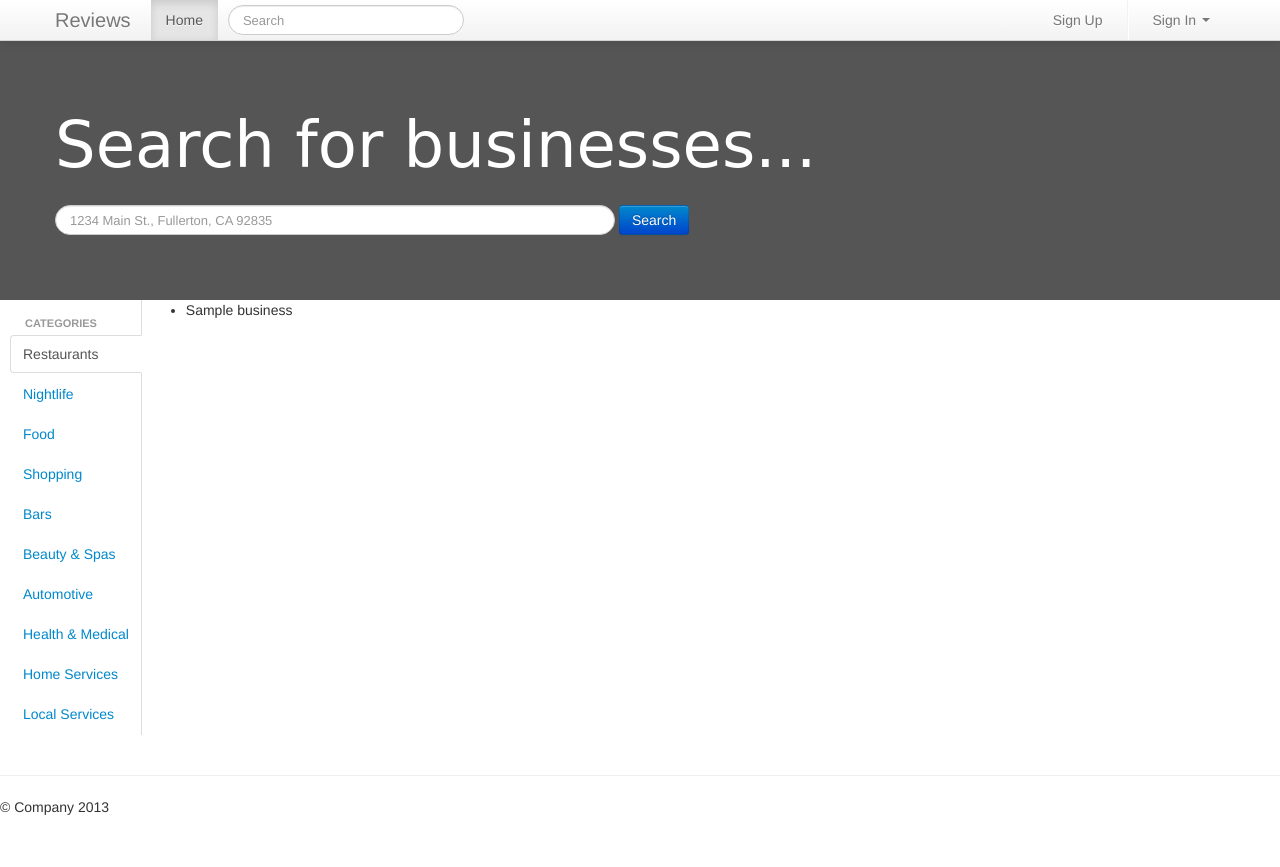
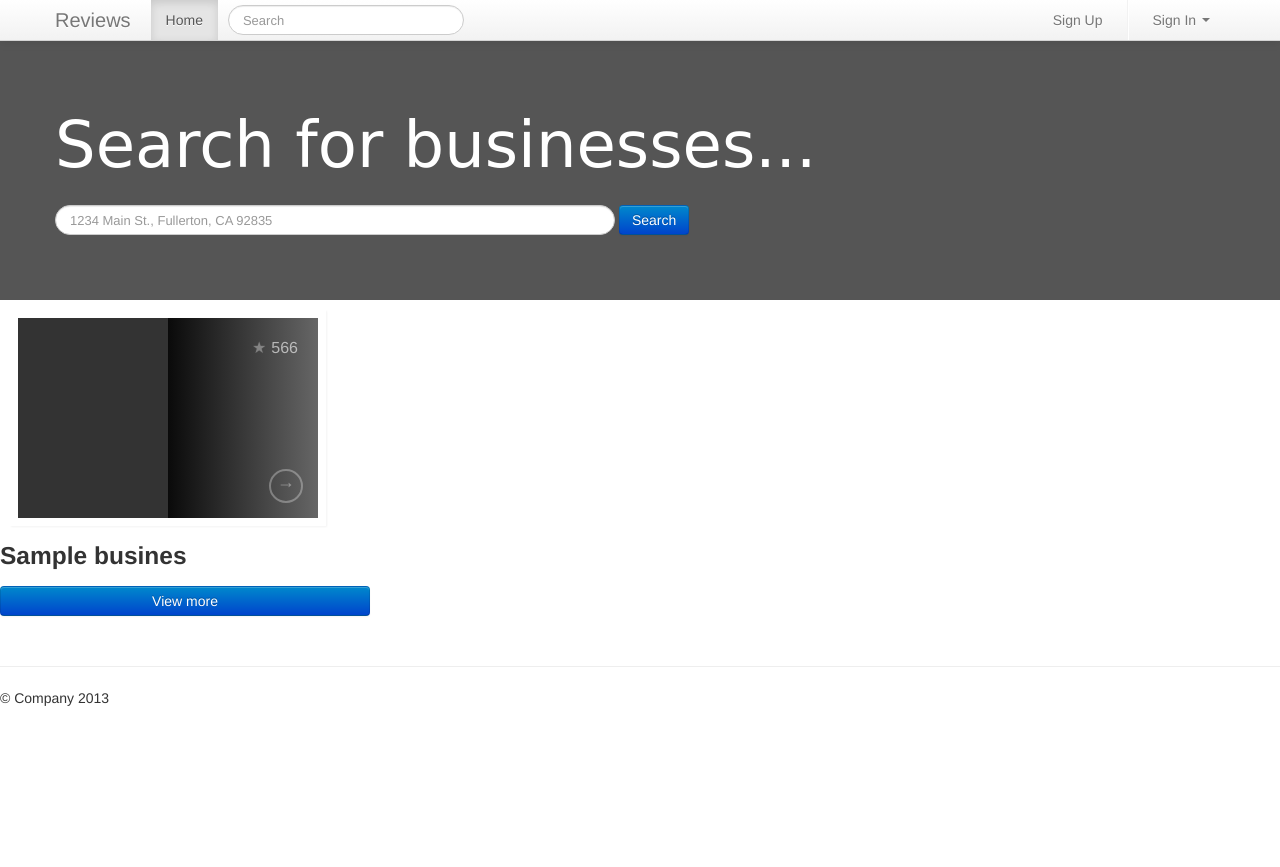
Before and after one commit to CPSC473Team4/corrupted_half, a Django app: template reviews/templates/reviews/index.html in a window 1280 px wide. After the commit the page ends 706 px from the top, so only its background shows below. Run offline with Django 3.2, Linux system fonts and the light colour scheme; the template is opened without the code that fills it: most values are stand-ins (such as "Sample title", 1, 10 or a date in 2020); grey boxes labelled with a size stand in for pictures from a placeholder-image service; parts of the project's set-up code (start-up, migrations or seed data) failed here and were passed over; some libraries are stand-ins or nearby versions.

Commit message:
update the index page

```diff
--- a/corrupted_half/urls.py
+++ b/corrupted_half/urls.py
@@ -34,7 +34,7 @@ urlpatterns = patterns('',
     url(r'^businesses/(?P<pk>\d+)/edit/$', permission_required('business.can_update')(BusinessUpdate.as_view(model=Business, form_class=BusinessForm)), name='business_update'),
     url(r'^businesses/(?P<pk>\d+)/delete/$', permission_required('business.can_delete')(DeleteView.as_view(model=Business)), name='business_delete'),
 
-    url(r'^$', 'reviews.views.category'),
+
 
     (r'^media/(?P<path>.*)$', 'django.views.static.serve', { 'document_root': settings.MEDIA_ROOT }),
 
--- a/reviews/templates/reviews/index.html
+++ b/reviews/templates/reviews/index.html
@@ -1,5 +1,6 @@
 {% extends "reviews/base.html" %}
 {% load staticfiles %}
+{% load thumbnail %}
 
 {% block title %}My Marketing Example{% endblock %}
 
@@ -28,47 +29,30 @@ padding-bottom: 40px;
 </header>
 
 
-<div class="tabbable tabs-left">
+<ul class="thumbnails">
+  {% for business in business_list %}
+  <li class="span4" >
 
-  <ul class="nav nav-tabs" style="padding-top:10px;margin-left:10px;">
-    <li class="nav-header">Categories</li>
-    <li class="active"><a href="/Restaurant" data-toggle="tab">Restaurants</a></li>
-    <li><a href="#Nightlife" data-toggle="tab">Nightlife</a></li>
-    <li><a href="#Food" data-toggle="tab">Food</a></li>
-    <li><a href="#Shopping" data-toggle="tab">Shopping</a></li>
-    <li><a href="#Bars" data-toggle="tab">Bars</a></li>
-    <li><a href="#Beauty & Spas" data-toggle="tab">Beauty & Spas</a></li>
-    <li><a href="#Automotive" data-toggle="tab">Automotive</a></li>
-    <li><a href="#Health & Medical" data-toggle="tab">Health & Medical</a></li>
-    <li><a href="#Home Services" data-toggle="tab">Home Services</a></li>
-    <li><a href="#Local Services" data-toggle="tab">Local Services</a></li>
-  </ul>
+      <div class="view">
+        <div class="view-back">
+          <span data-icon="&#9733;">566</span>
+          <a href="{% url 'business_detail' business.id %}">→</a>
+        </div>
 
-  <div class="tab-content">
-    <div class="tab-pane active" id="Restaurant">
-     {% if top_category_list %}
-      <ul>
-       {% for category in top_category_list %}
+        {% thumbnail business.photo "300x200" crop="center" as im %}
+        <img src="{{ im.url }}" width="{{ im.width }}" height="{{ im.height }}">
+        {% endthumbnail %}
+      </div>
 
-           <li>{{ category.business}}</li>
+      <div class="caption">
+          <h3>{{business.name}}</h3>
 
-       {% endfor %}
-      </ul>
-     {% else %}
-      <p>No businesses are available.</p>
-     {% endif %}
+          <p align="center"><a href="{% url 'business_detail' business.id %}" class="btn btn-primary btn-block">View more</a></p>
+      </div>
     </div>
-    <div class="tab-pane" id="Nightlife">
-      <p><span class="label label-success" ><i class="icon-signal" style="margin-right:3px;"></i>WIRELESS</span> <span class="label label-info" >50m</span> <span class="label" >DOGS</span><span class="badge badge-success pull-right" style="padding:5px;margin-right:5px;">70€ - 150€</span></p>
-      <img src="http://placehold.it/80x80" alt="" style="margin-right:5px;"><img src="http://placehold.it/80x80" alt="" style="margin-right:5px;"><img src="http://placehold.it/80x80" alt="" style="margin-right:5px;"><img src="http://placehold.it/80x80" alt="" style="margin-right:5px;"><img src="http://placehold.it/80x80" alt="">
-    </div>
-    <div class="tab-pane" id="Food">
-     <p><span class="label label-success" ><i class="icon-signal" style="margin-right:3px;"></i>WIRELESS</span> <span class="label label-info" >400m</span> <span class="label" >DOGS</span><span class="badge badge-success pull-right" style="padding:5px;margin-right:5px;">20€ - 80€</span></p>
-      <img src="http://placehold.it/80x80" alt="" style="margin-right:5px;"><img src="http://placehold.it/80x80" alt="" style="margin-right:5px;"><img src="http://placehold.it/80x80" alt="" style="margin-right:5px;"><img src="http://placehold.it/80x80" alt="" style="margin-right:5px;"><img src="http://placehold.it/80x80" alt="">
-    </div>
-  </div>
-</div> <!-- /tabbable -->
-
+  </li>
+  {% endfor %}
+</ul>
 
 
 <hr>
```
Also changed, not shown: reviews/views.py (+5 -6 lines).
